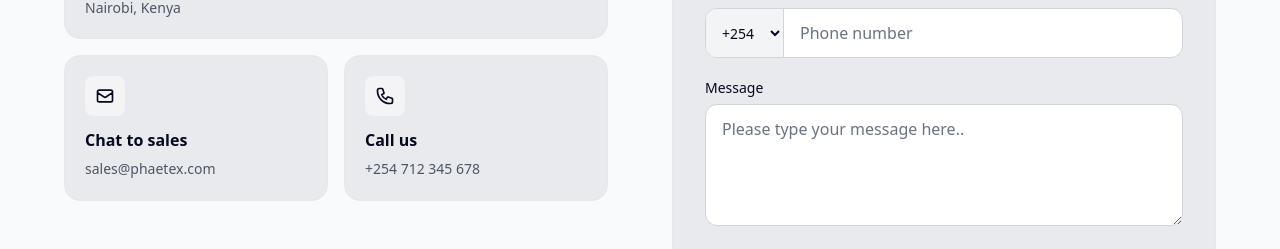
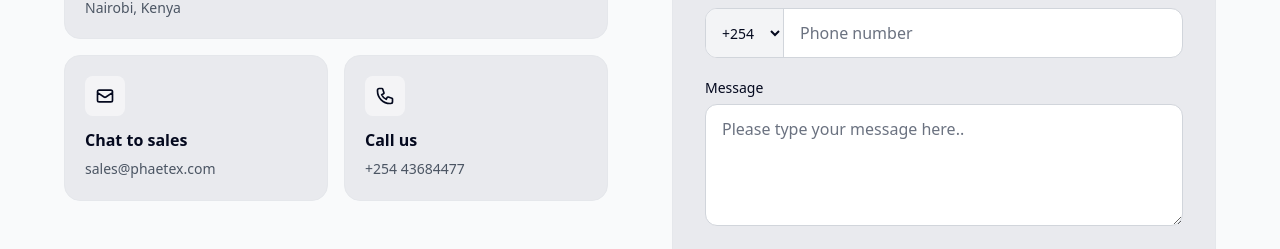
Before and after one commit to HarryKirigwi/phaetex-app, a Next.js app: page / in a window 1280 px wide. Shown: the part 5897-6146 px from the top of the page. Built offline with nearby package versions, Linux system fonts and the light colour scheme.

Commit message:
Fixed the not loading home section

```diff
--- a/components/Contact.tsx
+++ b/components/Contact.tsx
@@ -48,7 +48,7 @@ export default function Contact() {
                 </span>
                 <h3 className="font-semibold text-primary-dark dark:text-white mb-1">Call us</h3>
                 <a href={whatsappUrl} target="_blank" rel="noopener noreferrer" className="text-sm text-gray-600 dark:text-gray-400 hover:text-accent-blue dark:hover:text-accent-blue transition-colors">
-                  +254 712 345 678
+                  +254 43684477
                 </a>
               </div>
             </div>
--- a/components/ScrollAnimationController.tsx
+++ b/components/ScrollAnimationController.tsx
@@ -1,11 +1,14 @@
 "use client";
 
 import { useEffect } from "react";
+import { usePathname } from "next/navigation";
 
 const ROOT_MARGIN = "0px 0px -80px 0px";
 const THRESHOLD = 0.1;
 
 export default function ScrollAnimationController() {
+  const pathname = usePathname();
+
   useEffect(() => {
     const els = document.querySelectorAll("[data-animate]");
     if (els.length === 0) return;
@@ -23,7 +26,7 @@ export default function ScrollAnimationController() {
 
     els.forEach((el) => observer.observe(el));
     return () => els.forEach((el) => observer.unobserve(el));
-  }, []);
+  }, [pathname]);
 
   return null;
 }
```
